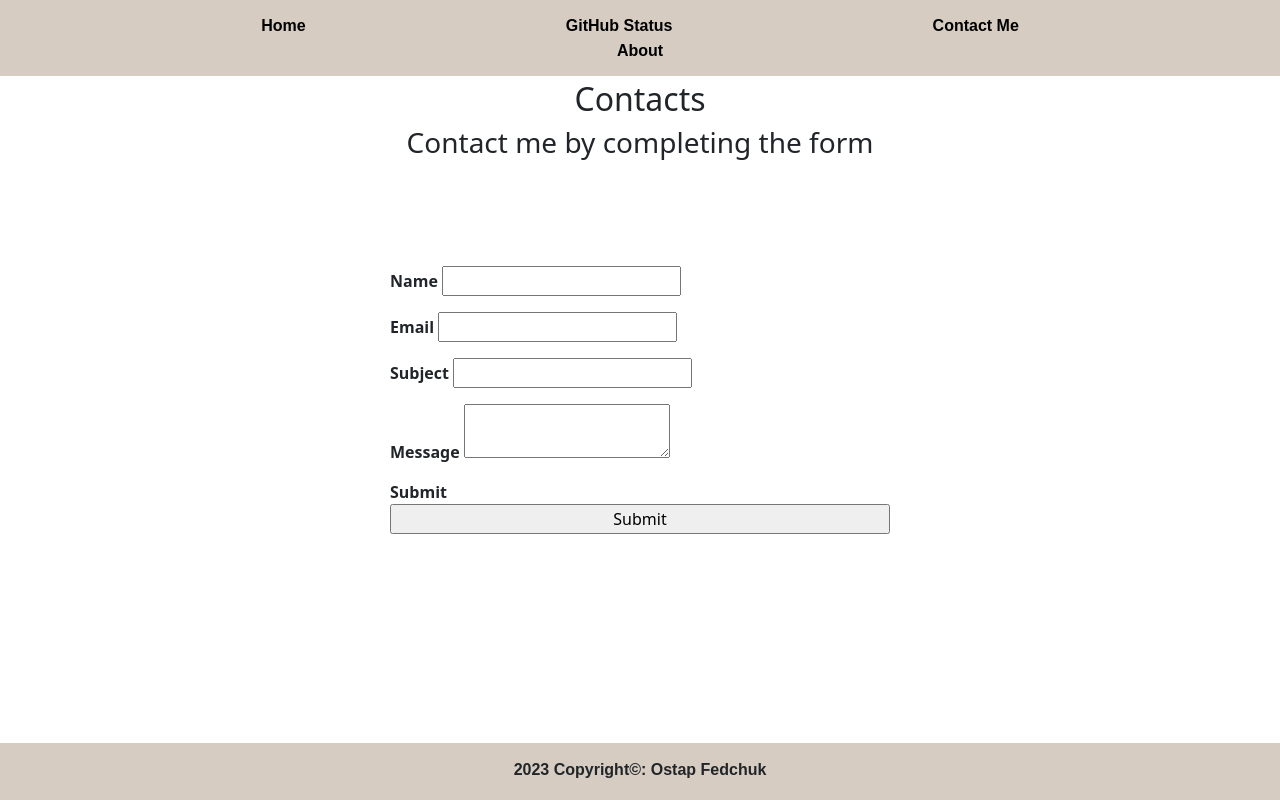
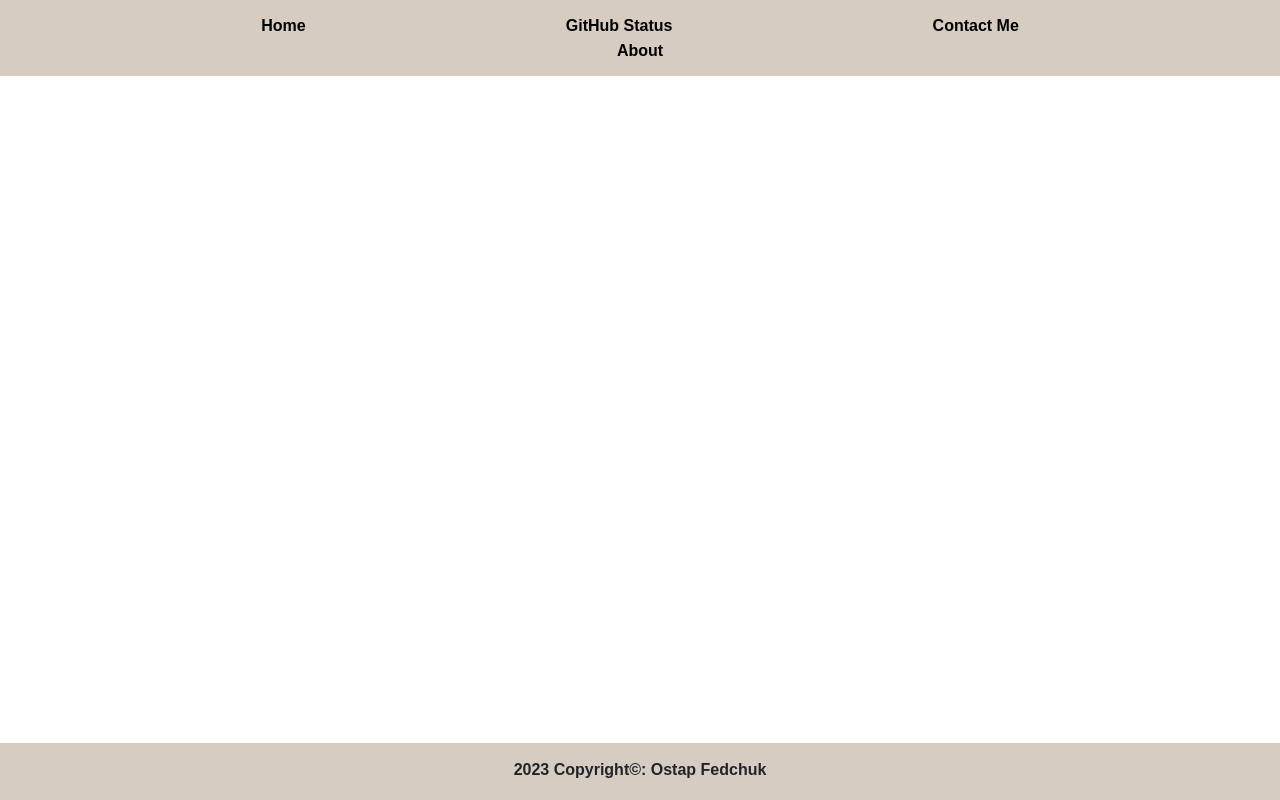
Before and after one commit to OstapFedchuk/Curriculum_Flask, a Flask app: page /contact in a window 1280 px wide. Run offline with Flask 3, Linux system fonts and the light colour scheme.

Commit message:
Contact Form Lavoro

```diff
--- a/ContactForm.py
+++ /dev/null
@@ -1,10 +0,0 @@
-from flask_wtf import FlaskForm
-from wtforms import StringField, TextAreaField, SubmitField, EmailField
-from wtforms.validators import DataRequired, Email, Length
-
-class cform(FlaskForm):
-    name = StringField('Name', validators=[DataRequired(), Length(min=3, max=20)])
-    email = EmailField('Email', validators=[DataRequired(), Email()])
-    subject = StringField('Subject', validators=[DataRequired(), Length(min=3, max=20)])
-    message= TextAreaField('Message', validators=[DataRequired(), Length(min=3, max=2000)])
-    submit = SubmitField("Submit")
--- a/main.py
+++ b/main.py
@@ -1,6 +1,5 @@
 import sqlite3
 from flask import Flask, redirect, url_for, render_template, request, session
-from ContactForm import cform
 
 #funzione che memorizza il username e password nel database
 def register_user_to_db(username,email,fullname,age,password):
@@ -35,7 +34,6 @@ def check_user_exist(username):
 
 #inizio programma
 app = Flask(__name__)
-app.secret_key = 'k204$_vs!q.4'
 
 #pagina iniziale del sito
 @app.route('/')
@@ -97,8 +95,7 @@ def gitstatus():
 #Contact Page
 @app.route('/contact', methods=["GET", "POST"])
 def contact():
-    form = cform()
-    return render_template('contact.html', form=form)
+    return render_template('contact.html')
 
 #About Page, with my Curriculum Vitae
 @app.route('/about')
--- a/static/contactstyle.css
+++ b/static/contactstyle.css
@@ -37,23 +37,9 @@ body {
 	color: black;
 }
 
-.container {
-    display: flex;
-    justify-content: center;
-    align-items: center;
-    height: 100vh;
-  }
-  .contact {
-    text-align: center;
-    position: absolute;
-    top: 10%;
-    margin: auto;
-  }
-  #contactForm {
-    font-weight: bold;
-    max-width: 500px;
-    width: 100%;
-  }
+textarea {
+    resize: none;
+}
 
 footer {
     width: 100%;
@@ -63,5 +49,6 @@ footer {
     justify-content: center;
     margin-top: 6%;
     bottom: 0;
+    left: 0;
     padding-top: 1%;
 }
--- a/templates/about.html
+++ b/templates/about.html
@@ -111,7 +111,6 @@ footer {
     left: 0;
     right: 0;
 	height: 7%;
-
 }
 
 #ulfooter {
--- a/templates/contact.html
+++ b/templates/contact.html
@@ -18,43 +18,6 @@
                 <li class="liheader"><a href="{{ url_for('about') }}" class="oggheader">About</a></li>
             </ul>
         </header>
-        <!-- Wrapper container -->
-        <div class="container py-4">
-            <div class="contact">
-                <h2>Contacts</h2>
-                <h3>Contact me by completing the form</h3>
-                <h2></h2>
-            </div>
-            <!-- Bootstrap 5 starter form -->
-            <form id="contactForm" method="POST" action="{{ url_for('contact') }}">
-            <!-- Name input -->
-                <div class="mb-3">
-                    {{ form.name.label() }}
-                    {{ form.name() }}
-                </div>
-
-            <!-- Email  input -->
-                <div class="mb-3">
-                    {{ form.email.label() }}
-                    {{ form.email() }}
-                </div>
-            <!--Subject of the message-->
-                <div class="mb-3">
-                    {{ form.subject.label() }}
-                    {{ form.subject() }}
-                </div>
-            <!-- Message input -->
-                <div class="mb-3">
-                    {{ form.message.label() }}
-                    {{ form.message() }}
-                </div>
-            <!-- Form submit button -->
-                <div class="d-grid">
-                    {{ form.submit.label() }}
-                    {{ form.submit() }}
-                </div>
-            </form>
-        </div>
         <footer>
             <p style="text-align: center; font-family: Arial, Helvetica, sans-serif;"><b>2023 Copyright©: Ostap Fedchuk</b></p>
         </footer>
```
